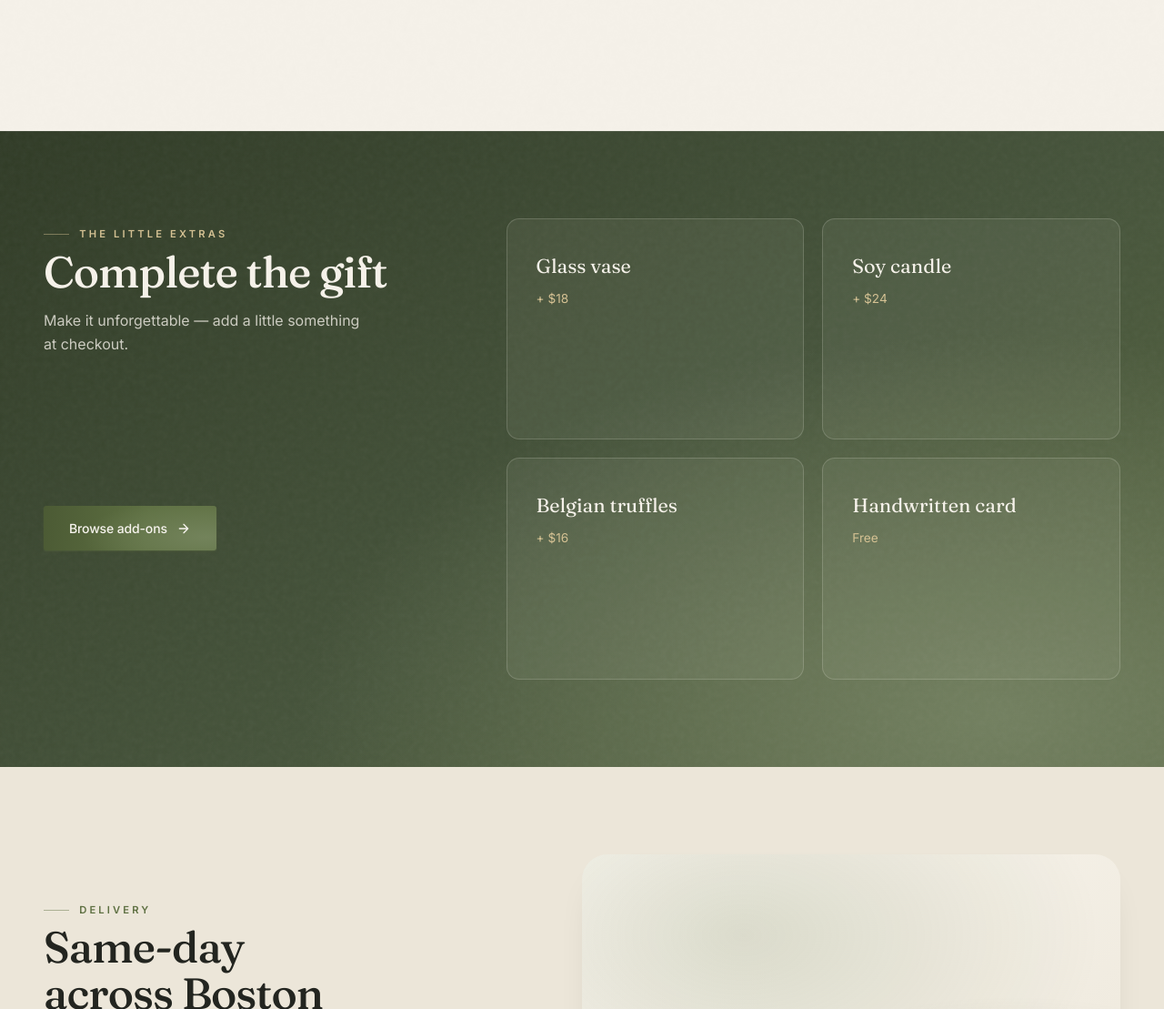
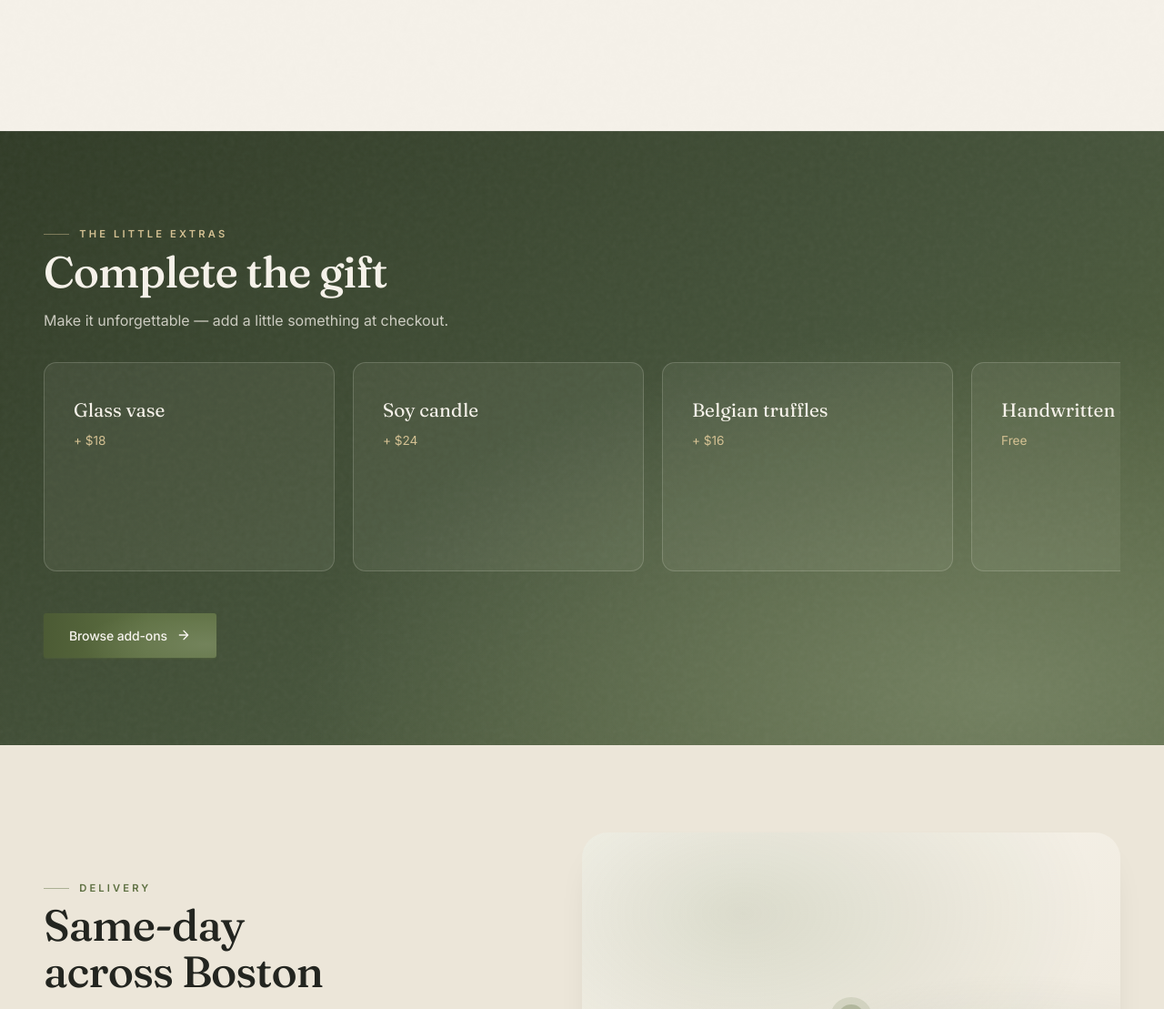
Before and after one commit to mjjorik/v0-e-commerce-flower-website, a WordPress theme: template wp-theme/wildflower/front-page.php in a window 1280 px wide. Shown: the part 5391-6500 px from the top of the page at 91% size. Run offline with PHP 8.4 and a stand-in for WordPress, Linux system fonts and the light colour scheme; the site name, menu and one post (Sample post) are stand-ins, and other content is empty; some libraries are stand-ins or nearby versions.

Commit message:
Add-ons: mobile 2x2 grid (no overlap) + horizontal scroll on desktop
Per request: keep a 2x2 grid on phones (image on top, name+price below — stacked so a two-line name can't overlap the image), and turn the desktop layout into a horizontal scroller (heading above, cards scroll sideways, CTA below) instead of the single-column layout. Verified: mobile 2x2 with no overflow at 390px; desktop scrollWidth>clientWidth at 1280/1440.

Co-Authored-By: Claude Opus 4.8 <noreply@anthropic.com>
Claude-Session: https://claude.ai/code/session_01BGKDMn8UCGJ1AAsTiDygBg

```diff
--- a/wp-theme/wildflower/style.css
+++ b/wp-theme/wildflower/style.css
@@ -860,38 +860,29 @@ textarea { resize: vertical; }
 .addon__image { width: clamp(4.25rem, 13vw, 6rem); height: clamp(4.25rem, 13vw, 6rem); object-fit: contain; border-radius: .7rem; margin-bottom: auto; }
 .addon__name { font-family: var(--font-serif); font-size: 1.1rem; margin-top: .25rem; }
 .addon__price { font-size: .85rem; color: color-mix(in oklab, var(--primary-foreground) 70%, transparent); }
-/* Phones: one card per row so each card is full-width — name + price on the
-   left, image in its OWN grid column on the right. Because the text and image
-   live in separate tracks, a two-line name (e.g. "Handwritten card") can never
-   overlap the image the way it did in the old single-flow layout, and there is
-   plenty of width so names wrap on whole words. Placed after the base .addon*
-   rules so these win on small screens. */
+/* Mobile: keep a 2x2 grid (image on top, name + price below — stacked, so a
+   two-line name can never overlap the image). */
 @media (max-width: 767px) {
-  .addons__grid { grid-template-columns: 1fr; }
+  .addons__grid { grid-template-columns: repeat(2, minmax(0, 1fr)); gap: .85rem; }
+  .addon { min-height: 0; padding: 1.1rem; }
+  .addon__image { width: clamp(3.25rem, 16vw, 4.5rem); height: clamp(3.25rem, 16vw, 4.5rem); }
+  .addon__name { font-size: 1.05rem; }
+}
+/* PC / tablet: a horizontal scroller of add-on cards (head above, CTA below). */
+@media (min-width: 768px) {
+  .addons__grid {
+    grid-template-columns: none;
+    display: flex; flex-wrap: nowrap; overflow-x: auto;
+    gap: 1.25rem; padding-bottom: .85rem; scroll-snap-type: x proximity;
+    scrollbar-width: thin; scrollbar-color: color-mix(in oklab, var(--accent) 55%, transparent) transparent;
+    scroll-padding-left: 0;
+  }
   .addon {
-    display: grid;
-    grid-template-columns: minmax(0, 1fr) auto;
-    grid-template-areas: 'name image' 'price image';
-    align-items: center; column-gap: .9rem; row-gap: .15rem;
-    min-height: 0; padding: 1.1rem 1.15rem;
+    flex: 0 0 clamp(16rem, 26vw, 20rem); scroll-snap-align: start;
+    min-height: clamp(13rem, 18vw, 16rem); padding: clamp(1.5rem, 2.5vw, 2rem);
   }
-  .addon__name  { grid-area: name; align-self: end; margin-top: 0; }
-  .addon__price { grid-area: price; align-self: start; }
-  .addon__image { grid-area: image; margin: 0; align-self: center; width: clamp(3.5rem, 15vw, 5rem); height: clamp(3.5rem, 15vw, 5rem); }
-}
-@media (min-width: 960px) {
-  .addons__inner {
-    grid-template-columns: minmax(16rem, .78fr) minmax(0, 1.22fr);
-    grid-template-areas: 'head grid' 'cta grid';
-    column-gap: clamp(2.5rem, 6vw, 6rem); row-gap: 1.5rem;
-    align-items: start;
-  }
-  .addons__head { grid-area: head; }
-  .addons__grid { grid-area: grid; grid-template-columns: repeat(2, minmax(0, 1fr)); gap: 1.25rem; }
-  .addons__inner > .btn--accent { grid-area: cta; }
-  .addon { min-height: clamp(14rem, 19vw, 17rem); padding: clamp(1.5rem, 2.5vw, 2.25rem); }
-  .addon__image { width: clamp(5.5rem, 8vw, 8.25rem); height: clamp(5.5rem, 8vw, 8.25rem); }
-  .addon__name { font-size: 1.35rem; }
+  .addon__image { width: clamp(5rem, 7vw, 7rem); height: clamp(5rem, 7vw, 7rem); }
+  .addon__name { font-size: 1.3rem; }
 }
 
 /* 10 · Our story */
```
